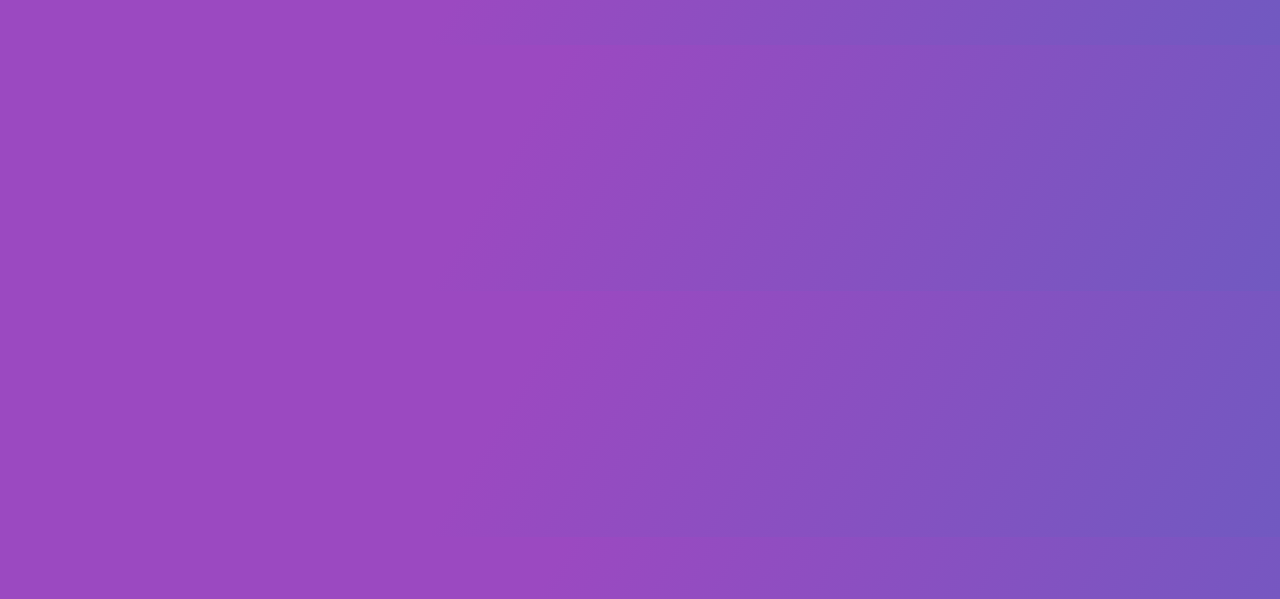
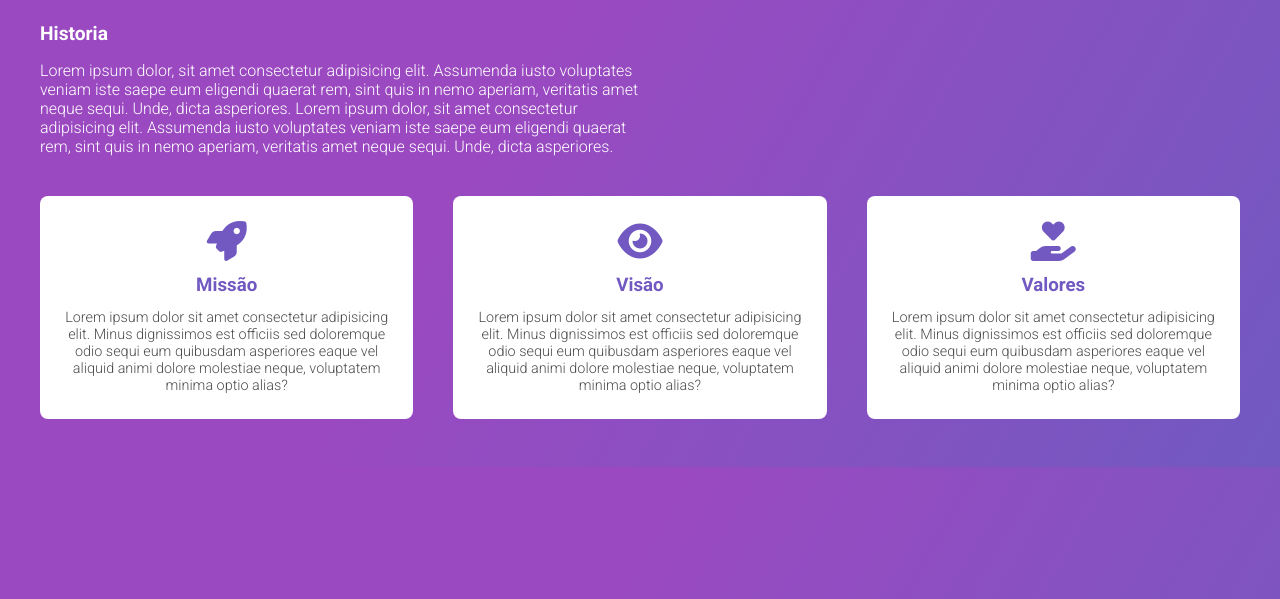
Before and after one commit to ICEI-PUCMinas-PSG-SI-TI/tiaw_2023-1-devolvame, a plain HTML site: page codigo/screens/Sobre/index.html in a window 1280 px wide. Shown: the part 201-800 px from the top of the page. Drawn offline with Linux system fonts and the light colour scheme.

Commit message:
Tela Sobre

```diff
--- a/codigo/screens/Sobre/index.html
+++ b/codigo/screens/Sobre/index.html
@@ -29,7 +29,43 @@
     </header>
     <main>
         <h1>Sobre</h1>
+
+        <section class="historia">
+            <h4>Historia</h4>
+            <p>
+                Lorem ipsum dolor, sit amet consectetur adipisicing elit. Assumenda iusto voluptates veniam iste saepe eum eligendi quaerat rem, sint quis in nemo aperiam, veritatis amet neque sequi. Unde, dicta asperiores. Lorem ipsum dolor, sit amet consectetur adipisicing elit. Assumenda iusto voluptates veniam iste saepe eum eligendi quaerat rem, sint quis in nemo aperiam, veritatis amet neque sequi. Unde, dicta asperiores.
+            </p>
+        </section>
+
+        <section class="cards">
+            <div class="card">
+                <i class="fa-solid fa-rocket"></i>
+                <h3>Missão</h3>
+                <p>
+                    Lorem ipsum dolor sit amet consectetur adipisicing elit. Minus dignissimos est officiis sed doloremque odio sequi eum quibusdam asperiores eaque vel aliquid animi dolore molestiae neque, voluptatem minima optio alias?
+                </p>
+            </div>
+            <div class="card">
+                <i class="fa-solid fa-eye"></i>
+                <h3>Visão</h3>
+                <p>
+                    Lorem ipsum dolor sit amet consectetur adipisicing elit. Minus dignissimos est officiis sed doloremque odio sequi eum quibusdam asperiores eaque vel aliquid animi dolore molestiae neque, voluptatem minima optio alias?
+
+                </p>
+            </div>
+            <div class="card">
+                <i class="fa-solid fa-hand-holding-heart"></i>
+                <h3>Valores</h3>
+                <p>
+                    Lorem ipsum dolor sit amet consectetur adipisicing elit. Minus dignissimos est officiis sed doloremque odio sequi eum quibusdam asperiores eaque vel aliquid animi dolore molestiae neque, voluptatem minima optio alias?
+                </p>
+            </div>
+        </section>
     </main>
+
+    <!-- FontAwesome link -->
+    <script src="https://kit.fontawesome.com/9c2ad3cd0d.js" crossorigin="anonymous"></script>
+
     <!-- Script Js -->
     <script src="./script.js"></script>
 </body>
--- a/codigo/screens/Sobre/style.css
+++ b/codigo/screens/Sobre/style.css
@@ -88,9 +88,86 @@ header a button:hover{
 
 main {
     margin: 3rem 2.5rem;
+    height: auto;
 }
 
 main h1 {
     color: var(--white);
     font-size: 2.5rem;
 }
+
+section.historia {
+    width: 50%;
+    margin-top: 25px;
+}
+
+section.historia h4{
+    color: var(--white);
+    font-weight: bold;
+    font-size: 1.2rem;
+}
+
+section.historia p{
+    margin-top: 1rem;
+    color: var(--white);
+    font-size: 1rem;
+}
+
+/* CARDS */
+
+section.cards {
+    width: 100%;
+    display: flex;
+    justify-content: space-between;
+    gap: 2.5rem;
+    margin-top: 2.5rem;
+}
+
+section.cards .card{
+    width: 33%;
+    display: flex;
+    flex-direction: column;
+    justify-content: center;
+    align-items: center;
+    padding: 25px;
+    border-radius: 0.5rem;
+    background-color: var(--white);
+}
+
+section.cards .card i{
+    font-size: 2.5rem;
+    color: var(--primary);
+}
+
+section.cards .card h3{
+    margin-top: 0.8rem;
+    color: var(--primary);
+}
+
+section.cards .card p{
+    margin-top: 0.8rem;
+    font-size: 0.9rem;
+    opacity: 0.7;
+    text-align: center;
+}
+
+@media (max-width: 832px) {
+    main {
+        height: auto;
+    }
+}
+
+@media (max-width: 694px) {
+    section.cards {
+        gap: 1rem;
+        flex-direction: column;
+    }
+
+    section.cards .card{
+        width: 100%;
+    }
+
+    section.historia {
+        width: 100%;
+    }
+}
```
